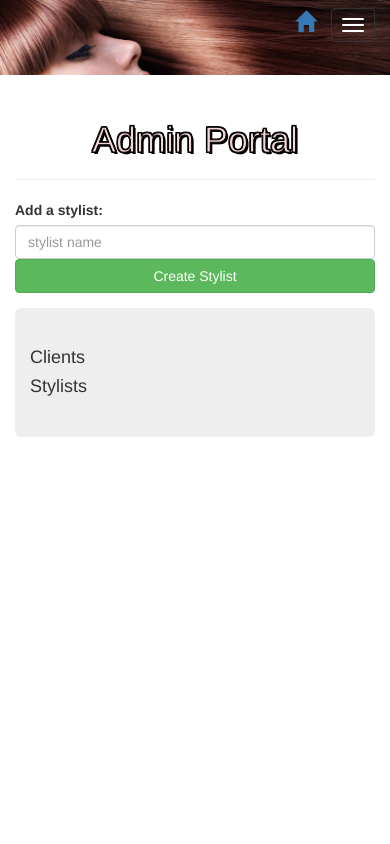
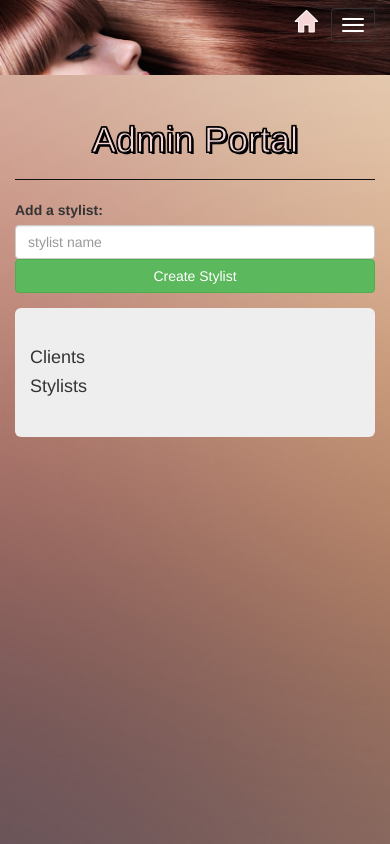
Before and after one commit to KomodoTech/hairSalon, a PHP site: template views/home.html.twig in a window 390 px wide. Run offline with PHP 8.4, Linux system fonts and the light colour scheme; the template is opened without the code that fills it, so the values that code supplies are empty; some libraries are stand-ins or nearby versions.

Commit message:
fix stylist dropdown layout for mobile

```diff
--- a/views/partials/add_new_client.html.twig
+++ b/views/partials/add_new_client.html.twig
@@ -2,10 +2,10 @@
     <div id="add-client-form" class="form-group">
         <label for="add-client">Add a client:</label>
         <div class="row">
-            <div class="col-sm-8">
+            <div class="col-sm-6">
                 <input id="add-client" class="form-control" name="new_client" type="text" placeholder="client name">
             </div>
-            <div class="col-sm-4">
+            <div class="col-sm-6">
                 {% include "partials/stylist_dropdown.html.twig" %}
             </div>
         </div>
--- a/web/css/styles.css
+++ b/web/css/styles.css
@@ -1,3 +1,10 @@
+body
+{
+    background-image: url("/img/background_texture_2.jpg");
+    background-repeat: no-repeat;
+    background-size: cover;
+}
+
 #main-content
 {
     position: relative;
@@ -18,6 +25,8 @@
     1px -1px 0 #000,
     -1px 1px 0 #000,
     1px 1px 0 #000;
+
+    border-bottom: 1px solid #111;
 }
 
 .page-header h1
@@ -41,7 +50,26 @@
 .navbar-inverse .navbar-brand
 {
     font-size: 1.5em;
+    -webkit-text-stroke: 1px white;
     color: #f5d5d5;
+    text-shadow:
+    1px 1px 0 #fefefe,
+    -0.5px -0.5px 0 #fefefe,
+    0.5px -0.5px 0 #fefefe,
+    -0.5px 0.5px 0 #fefefe,
+    0,5px 0.5px 0 #fefefe;
+}
+
+.glyphicon-home
+{
+    -webkit-text-stroke: 1px white;
+    color: #f5d5d5;
+    text-shadow:
+    1px 1px 0 #fefefe,
+    -0.5px -0.5px 0 #fefefe,
+    0.5px -0.5px 0 #fefefe,
+    -0.5px 0.5px 0 #fefefe,
+    0,5px 0.5px 0 #fefefe;
 }
 
 #home-glyph-button
@@ -57,6 +85,11 @@
 }
 
 /*===CHOOSE STYLIST DROPDOWN=====================================*/
+.dropdown
+{
+    float: right;
+}
+
 .dropdown-button-text
 {
     float: left;
@@ -101,19 +134,29 @@
 
 
 /*===MEDIA QUERIES===========================================================*/
-@media (min-width: 768px) {
-
+@media (min-width: 768px)
+{
     .navbar-header
     {
         float: none;
     }
-
-
 
     #home-glyph-button
     {
         margin-right: 30px;
         font-size: 2em;
     }
+}
 
+@media (max-width: 767px)
+{
+    .dropdown
+    {
+        width: 100%;
+    }
+
+    #stylist-dropdown
+    {
+        width: 100%;
+    }
 }
```
Also changed, not shown: web/img/background_texture.jpg (added), web/img/background_texture_2.jpg (added).
